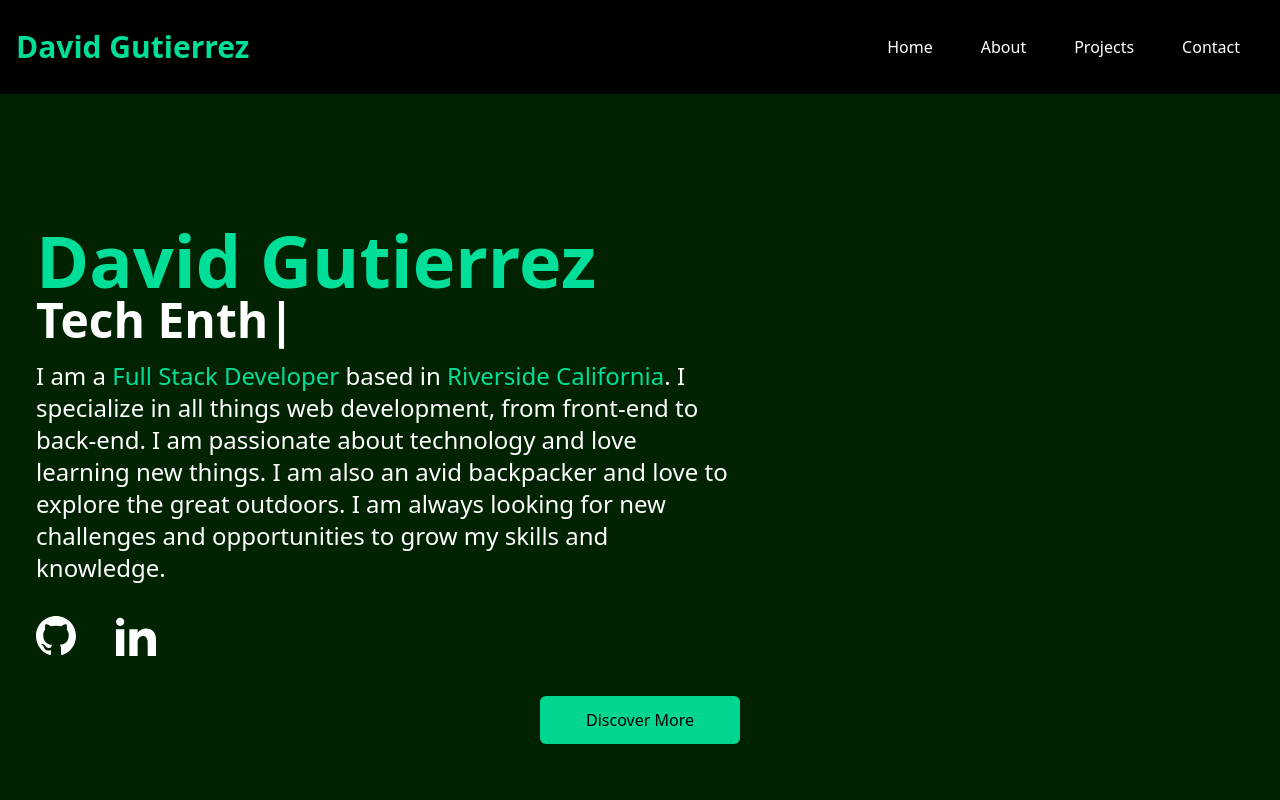
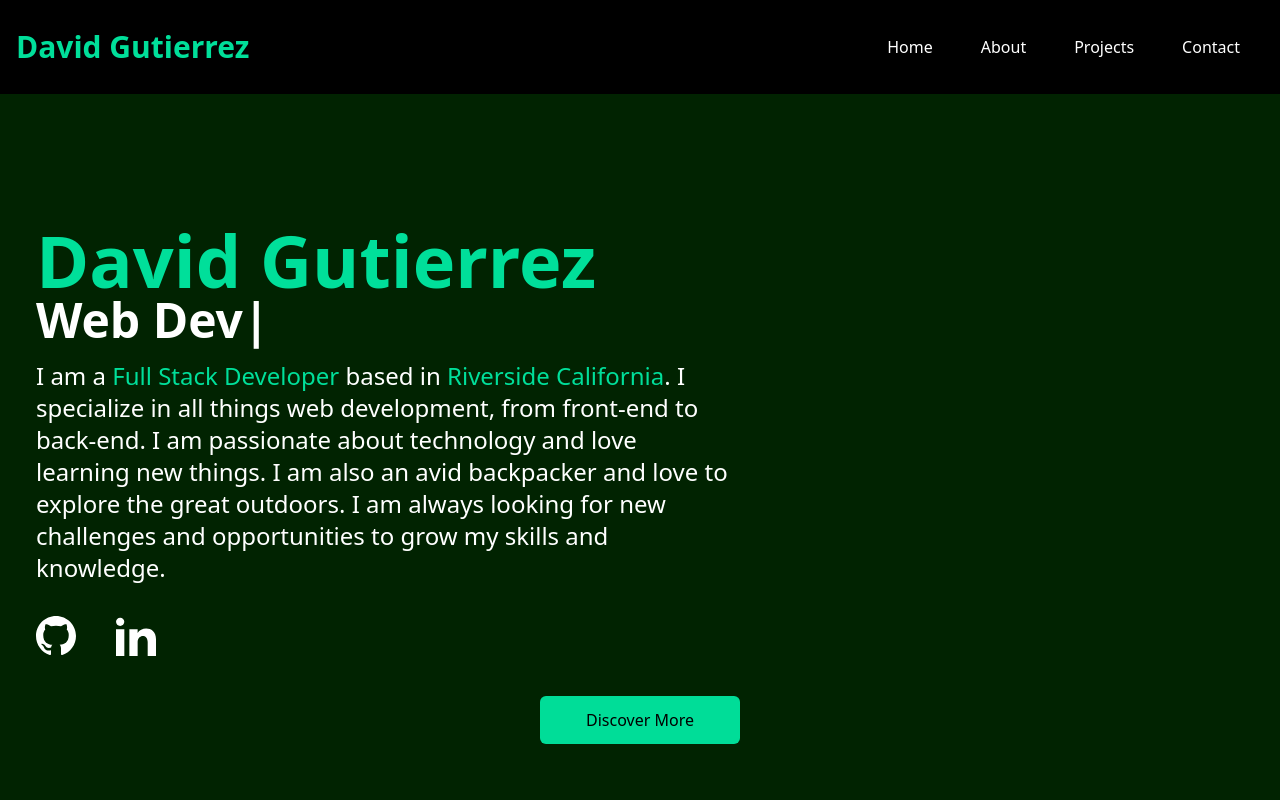
Before and after one commit to DavidDontKnow/davidPort2025, a React (Vite) app: page / in a window 1280 px wide. Shown: the top 800 px of the page. Built offline with nearby package versions, Linux system fonts and the light colour scheme.

Commit message:
div height + typing

```diff
--- a/src/App.tsx
+++ b/src/App.tsx
@@ -11,7 +11,7 @@ function App() {
       <Home />
       <div id="About" className="h-[80px]"></div>
       <About />
-      <div id="Projects" className="h-[96px] bg-[#012301]"></div>
+      <div id="Projects" className="h-[80px] bg-[#012301]"></div>
       <Projects />
       <Contact />
       <Foot />
--- a/src/assets/components/home.tsx
+++ b/src/assets/components/home.tsx
@@ -11,8 +11,10 @@ const Home = () => {
             sequence={[
               "Full Stack Developer",
               1500,
+              "Web Developer",
+              1000,
               "Tech Enthusiast",
-              1000,
+              900,
               "Backpacker",
               900,
             ]}
```
